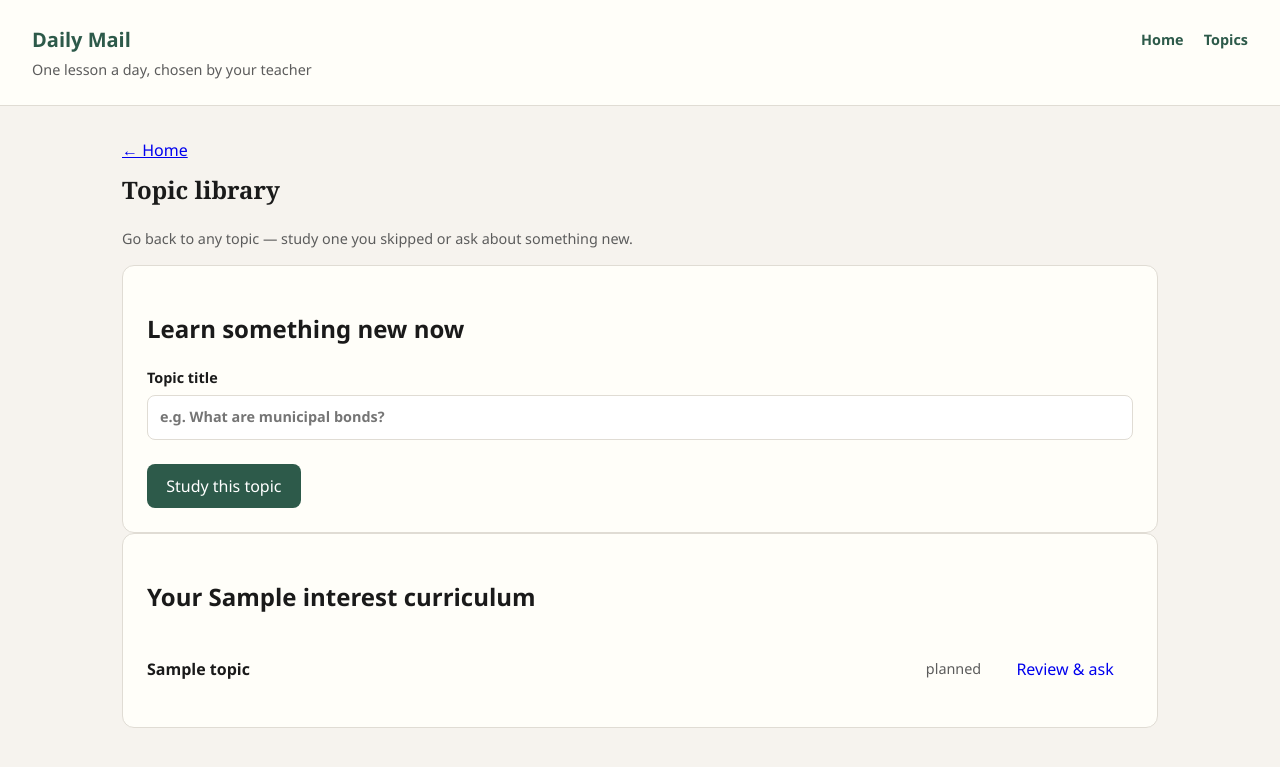
After one commit to daveasda/daily-mail, a FastAPI app: template templates/topics.html in a window 1280 px wide. The commit adds this page. Shown: the top 767 px of the page. Run offline with FastAPI, Linux system fonts and the light colour scheme; the template is opened without the code that fills it: most values are stand-ins (such as "Sample title", 1, 10 or a date in 2020).

Commit message:
added the ability to ask about a different topic

```diff
--- a/app/db.py
+++ b/app/db.py
@@ -145,7 +145,7 @@ async def get_lesson_for_date(day: date) -> dict | None:
 
 
 async def create_lesson(
-    topic_id: int, day: date, title: str, content: str
+    topic_id: int, lesson_date: str, title: str, content: str
 ) -> int:
     async with aiosqlite.connect(DB_PATH) as db:
         cur = await db.execute(
@@ -153,25 +153,114 @@ async def create_lesson(
             INSERT INTO lesson (topic_id, lesson_date, title, content, created_at)
             VALUES (?, ?, ?, ?, ?)
             """,
-            (topic_id, day.isoformat(), title, content, _now()),
+            (topic_id, lesson_date, title, content, _now()),
         )
         await db.commit()
         return cur.lastrowid or 0
 
 
-async def list_past_lessons(limit: int = 14) -> list[dict]:
+def _study_lesson_date(topic_id: int) -> str:
+    return f"study-{topic_id}"
+
+
+async def get_topic(topic_id: int) -> dict | None:
+    async with aiosqlite.connect(DB_PATH) as db:
+        db.row_factory = aiosqlite.Row
+        async with db.execute(
+            "SELECT * FROM curriculum_topic WHERE id = ?", (topic_id,)
+        ) as cur:
+            row = await cur.fetchone()
+    return dict(row) if row else None
+
+
+async def get_lesson_for_topic(topic_id: int) -> dict | None:
+    async with aiosqlite.connect(DB_PATH) as db:
+        db.row_factory = aiosqlite.Row
+        async with db.execute(
+            "SELECT * FROM lesson WHERE lesson_date = ?",
+            (_study_lesson_date(topic_id),),
+        ) as cur:
+            row = await cur.fetchone()
+    if row:
+        return dict(row)
     async with aiosqlite.connect(DB_PATH) as db:
         db.row_factory = aiosqlite.Row
         async with db.execute(
             """
-            SELECT id, lesson_date, title FROM lesson
-            ORDER BY lesson_date DESC
+            SELECT l.* FROM lesson l
+            JOIN curriculum_topic t ON l.topic_id = t.id
+            WHERE l.topic_id = ? AND l.lesson_date NOT LIKE 'study-%'
+            ORDER BY l.created_at DESC
+            LIMIT 1
+            """,
+            (topic_id,),
+        ) as cur:
+            row = await cur.fetchone()
+    return dict(row) if row else None
+
+
+async def add_custom_topic(interest: str, title: str) -> int:
+    async with aiosqlite.connect(DB_PATH) as db:
+        async with db.execute(
+            "SELECT COALESCE(MAX(sort_order), 0) FROM curriculum_topic WHERE interest = ?",
+            (interest,),
+        ) as cur:
+            row = await cur.fetchone()
+        order = (row[0] if row else 0) + 1
+        cur = await db.execute(
+            """
+            INSERT INTO curriculum_topic (interest, title, sort_order, status)
+            VALUES (?, ?, ?, 'planned')
+            """,
+            (interest, title, order),
+        )
+        await db.commit()
+        return cur.lastrowid or 0
+
+
+async def list_curriculum_topics(interest: str) -> list[dict]:
+    async with aiosqlite.connect(DB_PATH) as db:
+        db.row_factory = aiosqlite.Row
+        async with db.execute(
+            """
+            SELECT id, title, status, sort_order, taught_on
+            FROM curriculum_topic
+            WHERE interest = ?
+            ORDER BY sort_order ASC
+            """,
+            (interest,),
+        ) as cur:
+            rows = await cur.fetchall()
+    out: list[dict] = []
+    for row in rows:
+        d = dict(row)
+        lesson = await get_lesson_for_topic(d["id"])
+        d["lesson_id"] = lesson["id"] if lesson else None
+        out.append(d)
+    return out
+
+
+async def list_past_lessons(limit: int = 30) -> list[dict]:
+    async with aiosqlite.connect(DB_PATH) as db:
+        db.row_factory = aiosqlite.Row
+        async with db.execute(
+            """
+            SELECT id, lesson_date, title, created_at FROM lesson
+            ORDER BY created_at DESC
             LIMIT ?
             """,
             (limit,),
         ) as cur:
             rows = await cur.fetchall()
-    return [dict(r) for r in rows]
+    result = []
+    for r in rows:
+        d = dict(r)
+        if d["lesson_date"].startswith("study-"):
+            d["label"] = "Extra study"
+        else:
+            d["label"] = d["lesson_date"]
+        result.append(d)
+    return result
 
 
 async def get_lesson(lesson_id: int) -> dict | None:
--- a/app/main.py
+++ b/app/main.py
@@ -54,6 +54,34 @@ async def onboard(
     return RedirectResponse("/", status_code=303)
 
 
+@app.get("/topics", response_class=HTMLResponse)
+async def topics_page(request: Request):
+    ctx = await services.topics_context()
+    if not ctx.get("has_profile"):
+        return RedirectResponse("/", status_code=303)
+    return TEMPLATES.TemplateResponse(
+        request, "topics.html", {"request": request, **ctx}
+    )
+
+
+@app.post("/topics/{topic_id}/study")
+async def study_topic(topic_id: int):
+    lesson = await services.get_or_create_topic_lesson(topic_id)
+    if not lesson:
+        raise HTTPException(404, "Topic not found")
+    return RedirectResponse(f"/lesson/{lesson['id']}", status_code=303)
+
+
+@app.post("/topics/new")
+async def new_topic(
+    title: str = Form(...),
+):
+    lesson = await services.study_custom_topic(title)
+    if not lesson:
+        raise HTTPException(400, "Complete onboarding first")
+    return RedirectResponse(f"/lesson/{lesson['id']}", status_code=303)
+
+
 @app.get("/lesson/{lesson_id}", response_class=HTMLResponse)
 async def lesson_page(request: Request, lesson_id: int):
     lesson = await db.get_lesson(lesson_id)
@@ -61,6 +89,7 @@ async def lesson_page(request: Request, lesson_id: int):
         raise HTTPException(404, "Lesson not found")
     profile = await db.get_profile()
     messages = await db.get_messages(lesson_id)
+    is_study = lesson["lesson_date"].startswith("study-")
     return TEMPLATES.TemplateResponse(
         request,
         "lesson.html",
@@ -70,6 +99,7 @@ async def lesson_page(request: Request, lesson_id: int):
             "profile": profile,
             "messages": messages,
             "api_configured": teacher_module.is_configured(),
+            "is_study": is_study,
         },
     )
 
@@ -78,6 +108,7 @@ async def lesson_page(request: Request, lesson_id: int):
 async def ask_teacher(
     lesson_id: int,
     question: str = Form(...),
+    scope: str = Form(default="lesson"),
 ):
     lesson = await db.get_lesson(lesson_id)
     if not lesson:
@@ -107,6 +138,7 @@ async def ask_teacher(
         lesson["content"],
         chat_history,
         q,
+        explore=(scope == "explore"),
     )
     await db.add_message(lesson_id, "teacher", answer)
     return RedirectResponse(f"/lesson/{lesson_id}#chat", status_code=303)
--- a/static/style.css
+++ b/static/style.css
@@ -27,6 +27,25 @@ body {
   padding: 1.5rem 2rem;
   border-bottom: 1px solid var(--border);
   background: var(--surface);
+}
+
+.header-row {
+  display: flex;
+  align-items: center;
+  justify-content: space-between;
+  gap: 1rem;
+}
+
+.header-nav a {
+  margin-left: 1rem;
+  color: var(--accent);
+  text-decoration: none;
+  font-size: 0.9rem;
+  font-weight: 600;
+}
+
+.header-nav a:hover {
+  text-decoration: underline;
 }
 
 .logo {
@@ -183,6 +202,78 @@ body {
   color: var(--accent);
   text-decoration: none;
   font-size: 0.9rem;
+  margin-right: 1rem;
+}
+
+.lesson-page .secondary-back {
+  color: var(--muted);
+}
+
+.topics-page h1 {
+  font-family: var(--serif);
+  margin-top: 0.5rem;
+}
+
+.topic-library {
+  list-style: none;
+  padding: 0;
+  margin: 0;
+}
+
+.topic-row {
+  display: grid;
+  grid-template-columns: 1fr auto auto;
+  gap: 0.75rem 1rem;
+  align-items: center;
+  padding: 0.75rem 0;
+  border-bottom: 1px solid var(--border);
+}
+
+.topic-row:last-child {
+  border-bottom: none;
+}
+
+.topic-row.planned .topic-title {
+  font-weight: 600;
+}
+
+.topic-actions form.inline {
+  display: inline;
+  margin: 0;
+}
+
+.inline-form label {
+  display: block;
+}
+
+.inline-form .btn {
+  margin-top: 0.5rem;
+}
+
+@media (max-width: 700px) {
+  .topic-row {
+    grid-template-columns: 1fr;
+  }
+}
+
+.chat-modes {
+  margin-bottom: 1.25rem;
+}
+
+.chat-mode {
+  border: 1px solid var(--border);
+  border-radius: 8px;
+  padding: 0.75rem 1rem;
+  margin-bottom: 0.75rem;
+}
+
+.chat-mode summary {
+  cursor: pointer;
+  font-weight: 600;
+}
+
+.chat-mode .chat-form {
+  margin-top: 0.75rem;
 }
 
 .chat .messages {
--- a/templates/base.html
+++ b/templates/base.html
@@ -8,7 +8,13 @@
 </head>
 <body>
   <header class="site-header">
-    <a href="/" class="logo">Daily Mail</a>
+    <div class="header-row">
+      <a href="/" class="logo">Daily Mail</a>
+      <nav class="header-nav">
+        <a href="/">Home</a>
+        <a href="/topics">Topics</a>
+      </nav>
+    </div>
     <p class="tagline">One lesson a day, chosen by your teacher</p>
   </header>
   <main class="container">
--- a/templates/home.html
+++ b/templates/home.html
@@ -65,6 +65,7 @@
         <li class="muted">Curriculum loading…</li>
         {% endfor %}
       </ol>
+      <p><a href="/topics" class="btn">Browse all topics →</a></p>
     </div>
 
     {% if history %}
@@ -72,7 +73,7 @@
       <h2>Past lessons</h2>
       <ul class="history">
         {% for h in history %}
-        <li><a href="/lesson/{{ h.id }}">{{ h.lesson_date }} — {{ h.title }}</a></li>
+        <li><a href="/lesson/{{ h.id }}">{{ h.label }} — {{ h.title }}</a></li>
         {% endfor %}
       </ul>
     </div>
--- /dev/null
+++ b/templates/topics.html
@@ -0,0 +1,49 @@
+{% extends "base.html" %}
+
+{% block title %}All topics — Daily Mail{% endblock %}
+
+{% block content %}
+<section class="topics-page">
+  <a href="/" class="back">← Home</a>
+  <h1>Topic library</h1>
+  <p class="muted">Go back to any topic — study one you skipped or ask about something new.</p>
+
+  <div class="card">
+    <h2>Learn something new now</h2>
+    <form method="post" action="/topics/new" class="form inline-form">
+      <label>
+        Topic title
+        <input type="text" name="title" placeholder="e.g. What are municipal bonds?" required />
+      </label>
+      <button type="submit" class="btn primary">Study this topic</button>
+    </form>
+  </div>
+
+  <div class="card">
+    <h2>Your {{ interest }} curriculum</h2>
+    <ul class="topic-library">
+      {% for t in topics %}
+      <li class="topic-row {{ t.status }}">
+        <span class="topic-title">{{ t.title }}</span>
+        <span class="topic-status muted">{{ t.status }}</span>
+        <span class="topic-actions">
+          {% if t.lesson_id %}
+          <a href="/lesson/{{ t.lesson_id }}" class="btn">Review &amp; ask</a>
+          {% elif t.status == 'planned' %}
+          <form method="post" action="/topics/{{ t.id }}/study" class="inline">
+            <button type="submit" class="btn primary">Study now</button>
+          </form>
+          {% else %}
+          <form method="post" action="/topics/{{ t.id }}/study" class="inline">
+            <button type="submit" class="btn">Open again</button>
+          </form>
+          {% endif %}
+        </span>
+      </li>
+      {% else %}
+      <li class="muted">No topics yet.</li>
+      {% endfor %}
+    </ul>
+  </div>
+</section>
+{% endblock %}
```
Also changed, not shown: app/services.py (+61 -1 lines), app/teacher.py (+18 -6 lines), templates/lesson.html (+28 -8 lines), README.md.
